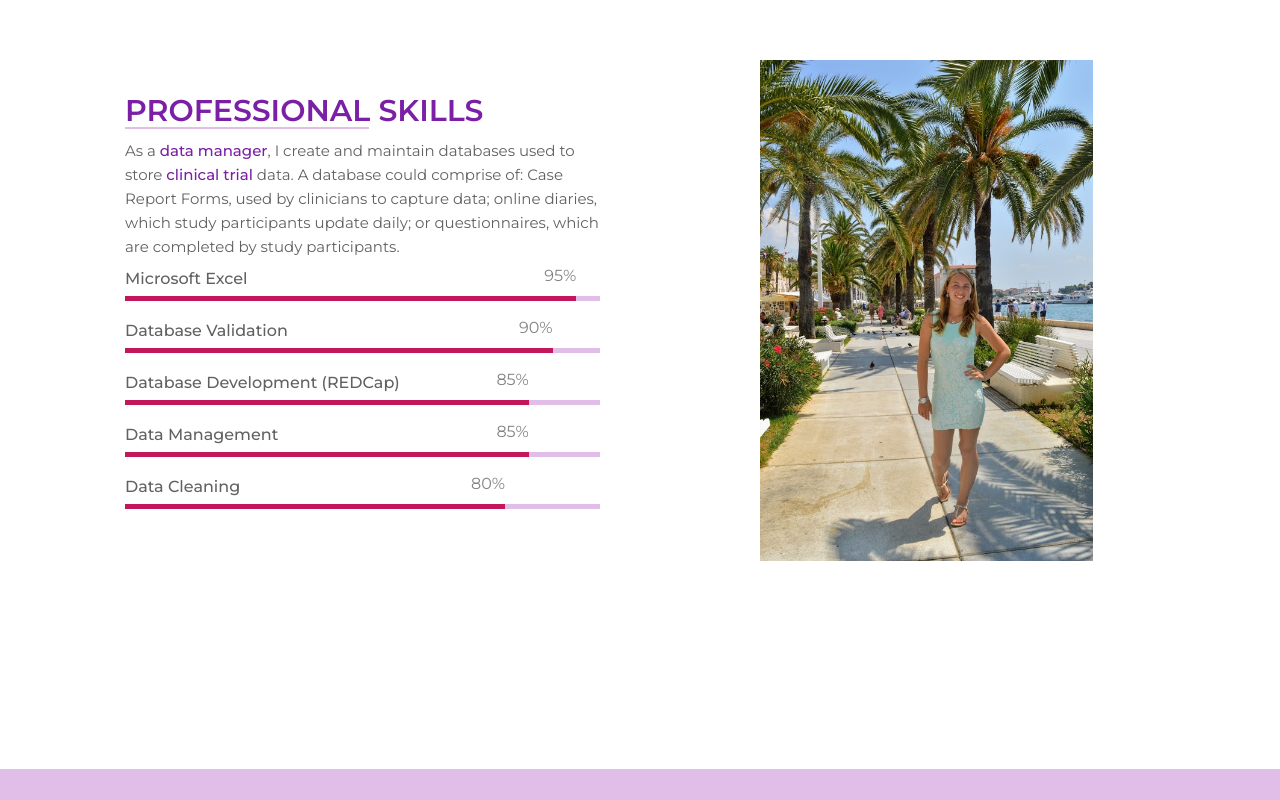
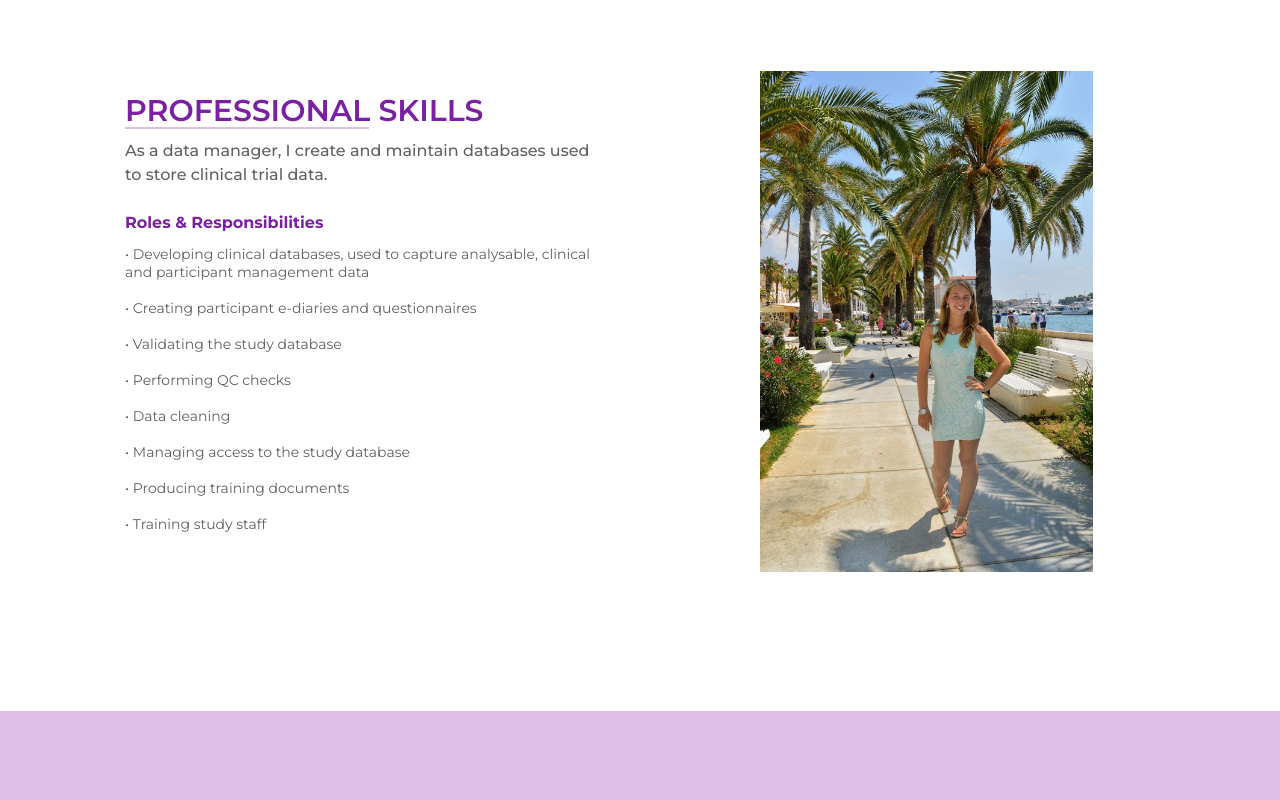
Before and after one commit to misselizabethhowe/cv, a plain HTML site: page index.html in a window 1280 px wide. Shown: the part 1560-2360 px from the top of the page. Drawn offline with Linux system fonts and the light colour scheme.

Commit message:
updated skills section

```diff
--- a/index.html
+++ b/index.html
@@ -153,62 +153,82 @@
                     <div class="row">
                         <div class="skills-title">
                             <h1>Professional Skills</h1>
-                            <p>As a <span>data manager</span>, I create and maintain databases used to store
-                                <span>clinical trial</span> data. A
-                                database could comprise of: Case Report Forms, used by clinicians to capture data;
-                                online diaries, which study participants update daily; or questionnaires, which are
-                                completed by study participants.</p>
+                            <p>As a data manager, I create and maintain databases used to store
+                                clinical trial data.
+                                <br>
+                                <br>
+                               <span>Roles & Responsibilities</span>  </p>
                         </div>
                     </div>
                     <div class="row">
                         <div class="skills-box">
-                            <h6>Microsoft Excel</h6>
-                            <div class="skills-bar">
+                            <h6>&bull; Developing clinical databases, used to capture analysable, clinical and participant management data
+                            </h6>
+                            <!-- <div class="skills-bar">
                                 <div class="skill-bar-in" style="width: 95%">
                                     <span>95%</span>
                                 </div>
-                            </div>
+                            </div> -->
                         </div>
                         <div class="skills-box">
-                            <h6>Database Validation</h6>
-                            <div class="skills-bar">
+                            <h6>&bull; Creating participant e-diaries and questionnaires
+                            </h6>
+                            <!-- <div class="skills-bar">
                                 <div class="skill-bar-in" style="width: 90%">
                                     <span>90%</span>
                                 </div>
-                            </div>
+                            </div> -->
                         </div>
                         <div class="skills-box">
-                            <h6>Database Development <span>(REDCap)</span></h6>
-                            <div class="skills-bar">
+                            <h6>&bull; Validating the study database</h6>
+                            <!-- <div class="skills-bar">
                                 <div class="skill-bar-in" style="width: 85%">
                                     <span>85%</span>
                                 </div>
-                            </div>
+                            </div> -->
                         </div>
                         <div class="skills-box">
-                            <h6>Data Management</h6>
-                            <div class="skills-bar">
+                            <h6>&bull; Performing QC checks
+                            </h6>
+                            <!-- <div class="skills-bar">
                                 <div class="skill-bar-in" style="width: 85%">
                                     <span>85%</span>
                                 </div>
-                            </div>
+                            </div> -->
                         </div>
                         <div class="skills-box">
-                            <h6>Data Cleaning</h6>
-                            <div class="skills-bar">
+                            <h6>&bull; Data cleaning</h6>
+                            <!-- <div class="skills-bar">
                                 <div class="skill-bar-in" style="width: 80%">
                                     <span>80%</span>
                                 </div>
-                            </div>
+                            </div> -->
                         </div>
-                        <!-- <div class="skills-box">
-                            <h6>OpenClinica</h6>
-                            <div class="skills-bar">
+                        <div class="skills-box">
+                            <h6>&bull; Managing access to the study database</h6>
+                            <!-- <div class="skills-bar">
                                 <div class="skill-bar-in" style="width: 20%">
                                     <span>20%</span>
                                 </div>
-                            </div>
-                        </div> -->
+                            </div> -->
+                        </div>
+                        <div class="skills-box">
+                            <h6>&bull; Producing training documents
+                            </h6>
+                            <!-- <div class="skills-bar">
+                                <div class="skill-bar-in" style="width: 20%">
+                                    <span>20%</span>
+                                </div>
+                            </div> -->
+                        </div>
+                        <div class="skills-box">
+                            <h6>&bull; Training study staff</h6>
+                            <!-- <div class="skills-bar">
+                                <div class="skill-bar-in" style="width: 20%">
+                                    <span>20%</span>
+                                </div>
+                            </div> -->
+                        </div>
                     </div>
                 </div>
                 <div class="img">
--- a/public/css/styles.css
+++ b/public/css/styles.css
@@ -395,8 +395,8 @@ header .navbar ul li a.active::before {
 }
 
 .skills .skills-content .skills-title p {
-  font-size: 15px;
-  font-weight: 400;
+  font-size: 16px;
+  font-weight: 500;
   line-height: 24px;
   color: #616161;
   margin: 0 0 10px;
@@ -404,18 +404,19 @@ header .navbar ul li a.active::before {
 
 .skills .skills-content .skills-title p span {
   color: #7b1fa6;
-  font-weight: 500;
+  font-weight: 700;
+  font-size: 16px;
 }
 
 .skills .skills-content .skills-box {
   flex: 0 0 100%;
   max-width: 100%;
-  margin-bottom: 20px;
+  margin-bottom: 10px;
 }
 
 .skills .skills-content .skills-box h6 {
-  font-size: 16px;
-  font-weight: 500;
+  font-size: 14px;
+  font-weight: 400;
   color: #616161;
   margin: 0 0 8px;
 }
@@ -447,6 +448,7 @@ header .navbar ul li a.active::before {
 .experience {
   padding: 100px 0;
   background-color: #e1bee7;
+  margin-top: -10vh
 }
 
 .experience .experience-title {
```
